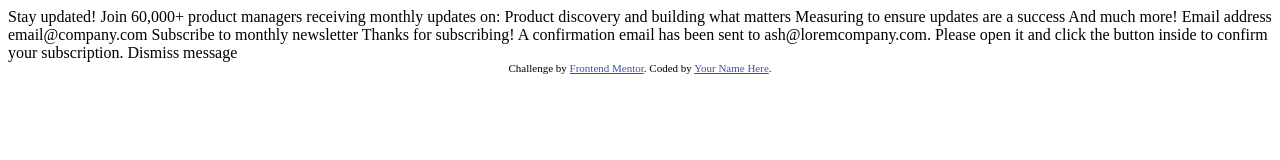
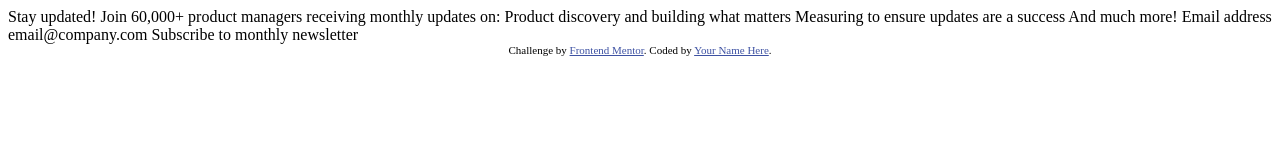
Before and after one commit to rickydodd/newsletter-sign-up, a plain HTML site: page index.html in a window 1280 px wide. Drawn offline with Linux system fonts and the light colour scheme.

Commit message:
remove: sign-up confirmation text
This text will be added back at a later stage, when I determine how best
to serve it.

```diff
--- a/index.html
+++ b/index.html
@@ -29,20 +29,9 @@
 
   <!-- Sign-up form end -->
 
-  <!-- Success message start -->
-
-  Thanks for subscribing!
-
-  A confirmation email has been sent to ash@loremcompany.com.
-  Please open it and click the button inside to confirm your subscription.
-
-  Dismiss message
-
-  <!-- Success message end -->
-
   <div class="attribution">
     Challenge by <a href="https://www.frontendmentor.io?ref=challenge" target="_blank">Frontend Mentor</a>.
     Coded by <a href="#">Your Name Here</a>.
   </div>
 </body>
-</html>
+</html></html>
```
